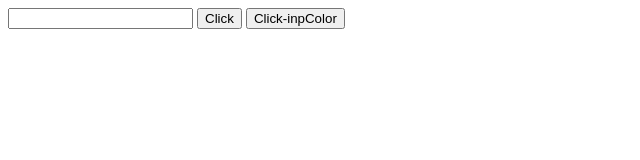
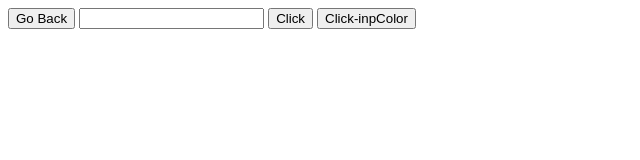
Before and after one commit to Bayraa3344/background-color-change, a plain HTML site: page index.html in a window 1280 px wide. Shown: the whole page, without its empty margins (0-640 px from the left). Drawn offline with Linux system fonts and the light colour scheme.

Commit message:
go back button nemew

```diff
--- a/app.js
+++ b/app.js
@@ -14,3 +14,7 @@ function changeInpColor() {
 
   console.log(colors);
 }
+
+function goBack() {
+  window.history.back();
+}
--- a/index.html
+++ b/index.html
@@ -7,6 +7,7 @@
     <title>Background-Change</title>
   </head>
   <body>
+    <button class="btn-2" onclick="goBack();">Go Back</button>
     <input type="text" id="inp" />
     <button id="btn" onclick="changeColor()">Click</button>
     <button id="btn1" onclick="changeInpColor()">Click-inpColor</button>
```
